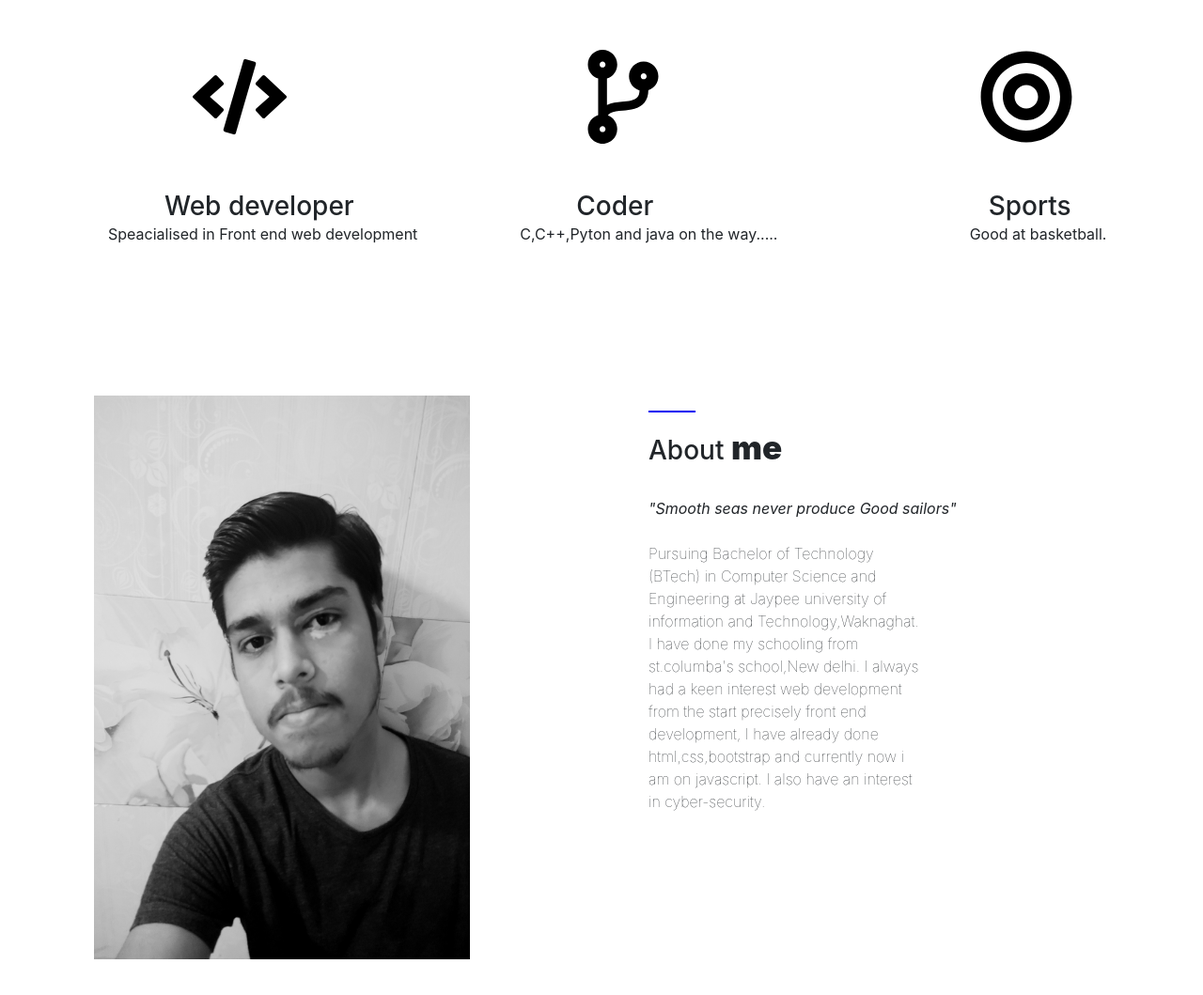
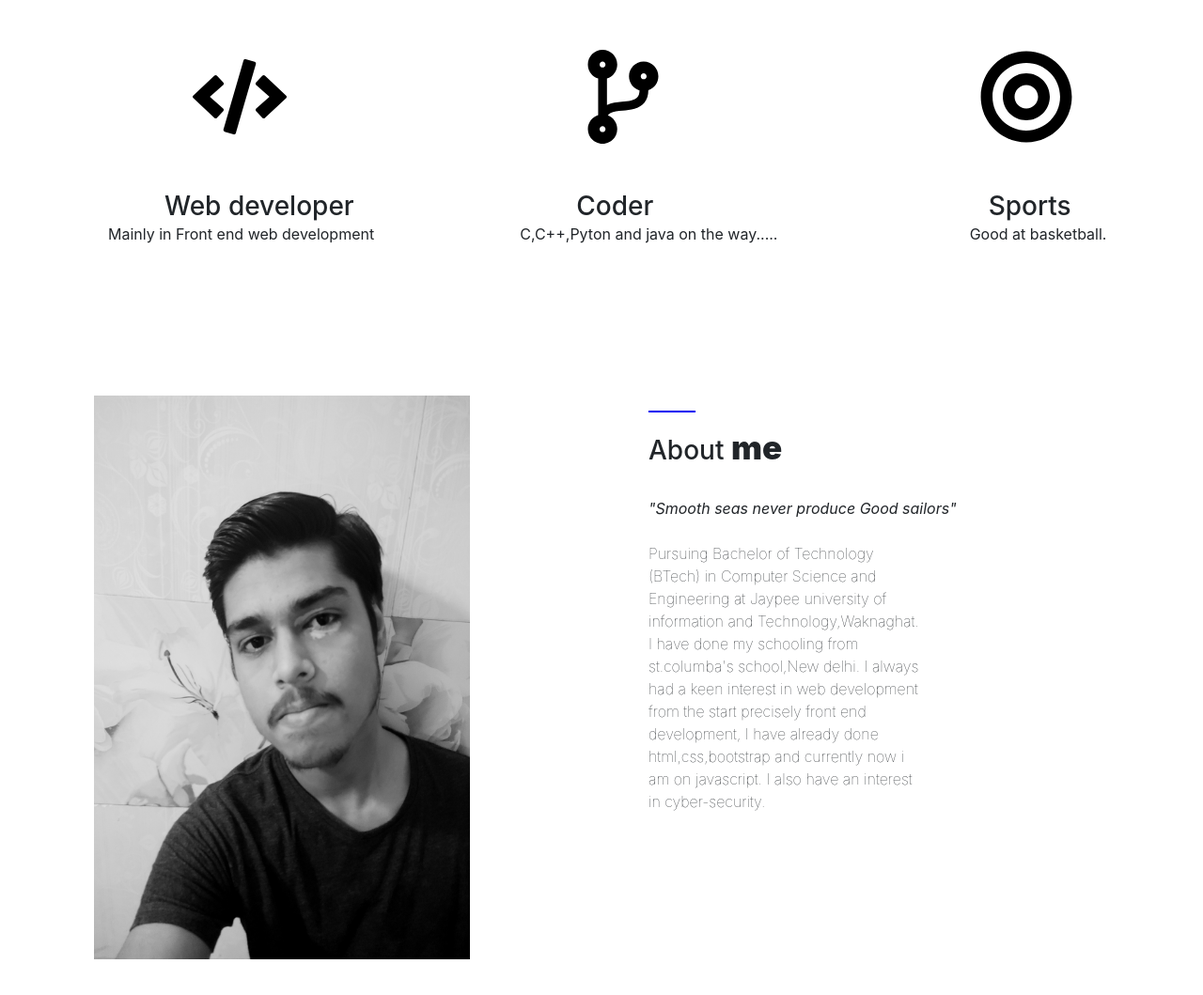
Before and after one commit to Aarhan212/Aarhan212.github.io, a plain HTML site: page index.html in a window 1280 px wide. Shown: the part 869-1928 px from the top of the page at 94% size. Drawn offline with nearby package versions, Linux system fonts and the light colour scheme.

Commit message:
Update index.html

```diff
--- a/index.html
+++ b/index.html
@@ -70,7 +70,7 @@
         <img src="code.svg" alt="" style="width:100px; height:100px;margin: 50px 90px">
         <h3 style="margin:0px 60px">Web developer</h3>
 
-        <p>Speacialised in Front end web development</p>
+        <p>Mainly in Front end web development</p>
       </div>
       <div class="col-4">
         <img src="code-branch.svg" alt="" style="width:100px; height:100px;margin: 50px 100px">
@@ -104,7 +104,7 @@
         <br><br>
         <p style="width:50%; font-weight:100;">Pursuing Bachelor of Technology (BTech) in Computer Science and Engineering at Jaypee university of information and Technology,Waknaghat.
           I have done my schooling from st.columba's school,New delhi.
-          I always had a keen interest web development from the start precisely front end development, I have already done html,css,bootstrap and currently now i am on javascript.
+          I always had a keen interest in web development from the start precisely front end development, I have already done html,css,bootstrap and currently now i am on javascript.
           I also have an interest in cyber-security.</p>
       </div>
     </div>
```
